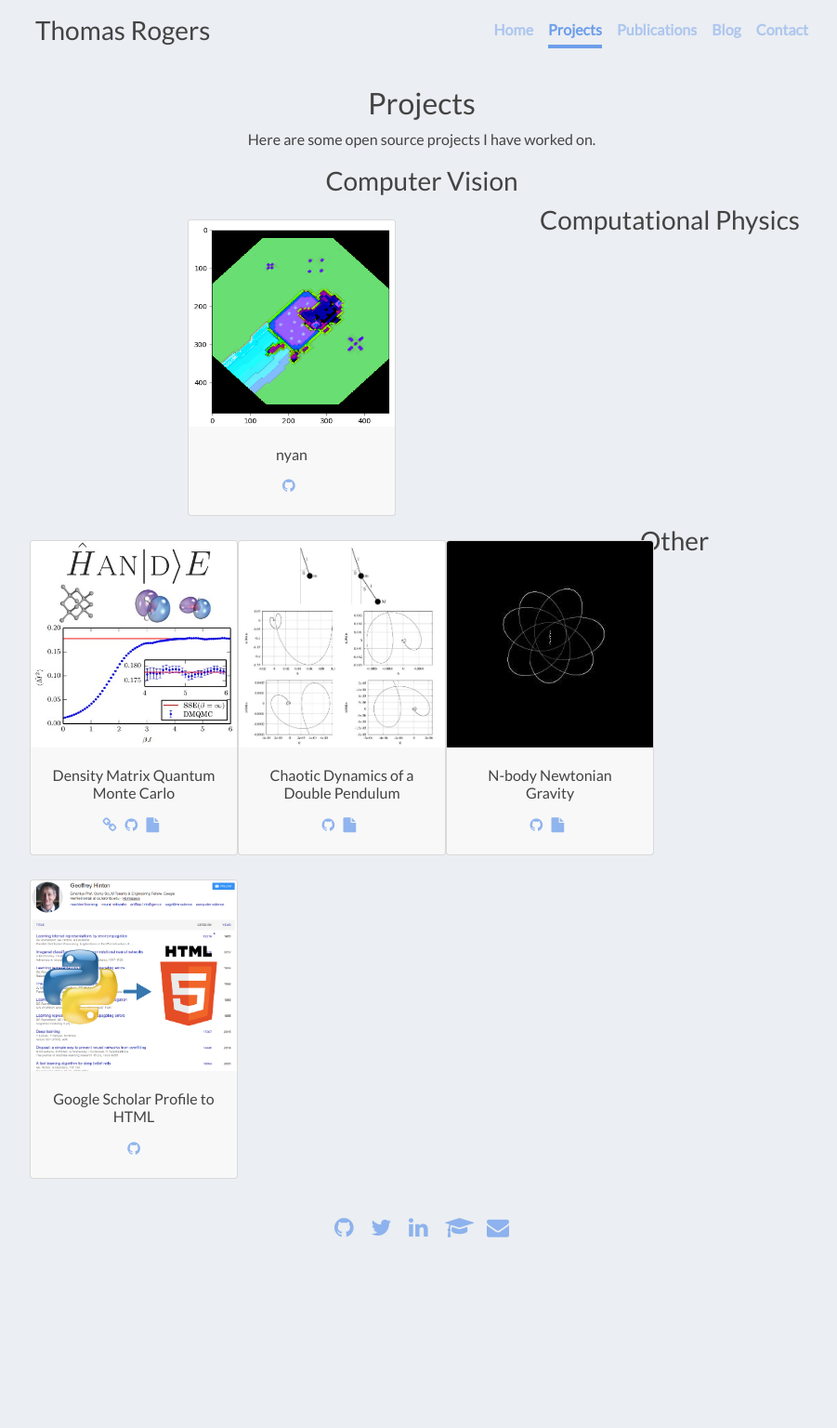
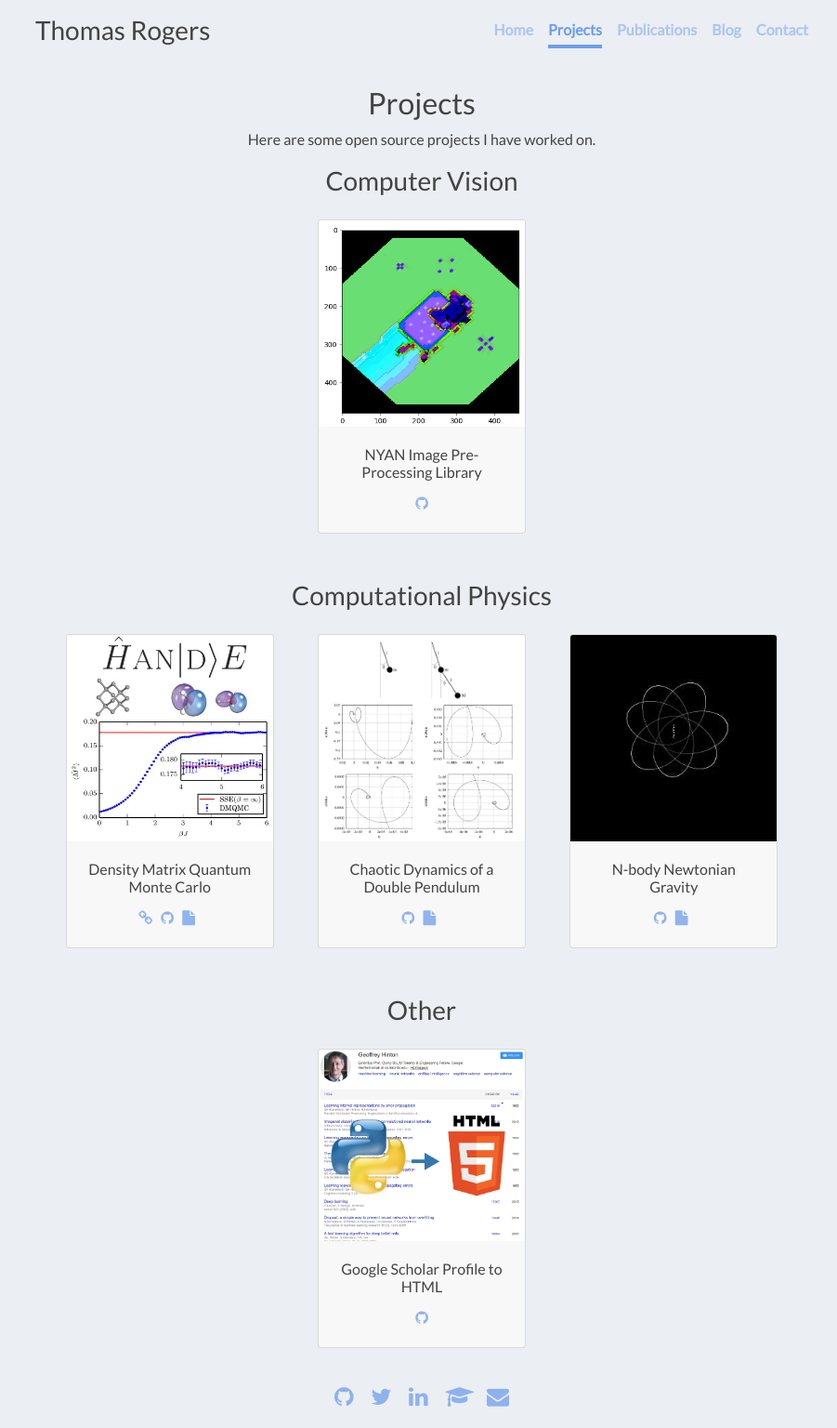
Before and after one commit to TWRogers/twrogers.github.io, a Jekyll site: the page built from projects.md, in a window 1280 px wide. Shown: the whole page at 93% size, without its empty margins (186-1087 px from the left). Built offline with Jekyll 4.4.1, drawn with Linux system fonts in a browser that asks for light colours; before the commit the page ends 1354 px from its top, so only the background shows below that.

Commit message:
fix projects format

```diff
--- a/projects.md
+++ b/projects.md
@@ -12,11 +12,12 @@ abstract: "Selection of Thomas Rogers' projects in machine learning, software en
 <h3 class="cover-heading">Computer Vision</h3>
 <div class="row">
     <div class="card card-small">
-  <img class="card-img-top" src="./assets/images/nyan.png" alt="nyan image pre-processing ">
+  <img class="card-img-top" src="./assets/images/nyan.png" alt="nyan (not your average name) image pre-processing.">
   <div class="card-body">
-    <h5 class="card-title">nyan</h5>
-    <a href="https://github.com/TWRogers/nyan"><i class="fa fa-github" aria-hidden="true"></i></a> &nbsp;
+    <h5 class="card-title">NYAN Image Pre-Processing Library</h5>
+    <a href="https://github.com/TWRogers/nyan"><i class="fa fa-github" aria-hidden="true"></i></a>
   </div>
+</div>
 </div>
 <br>
 <h3 class="cover-heading">Computational Physics</h3>
```
